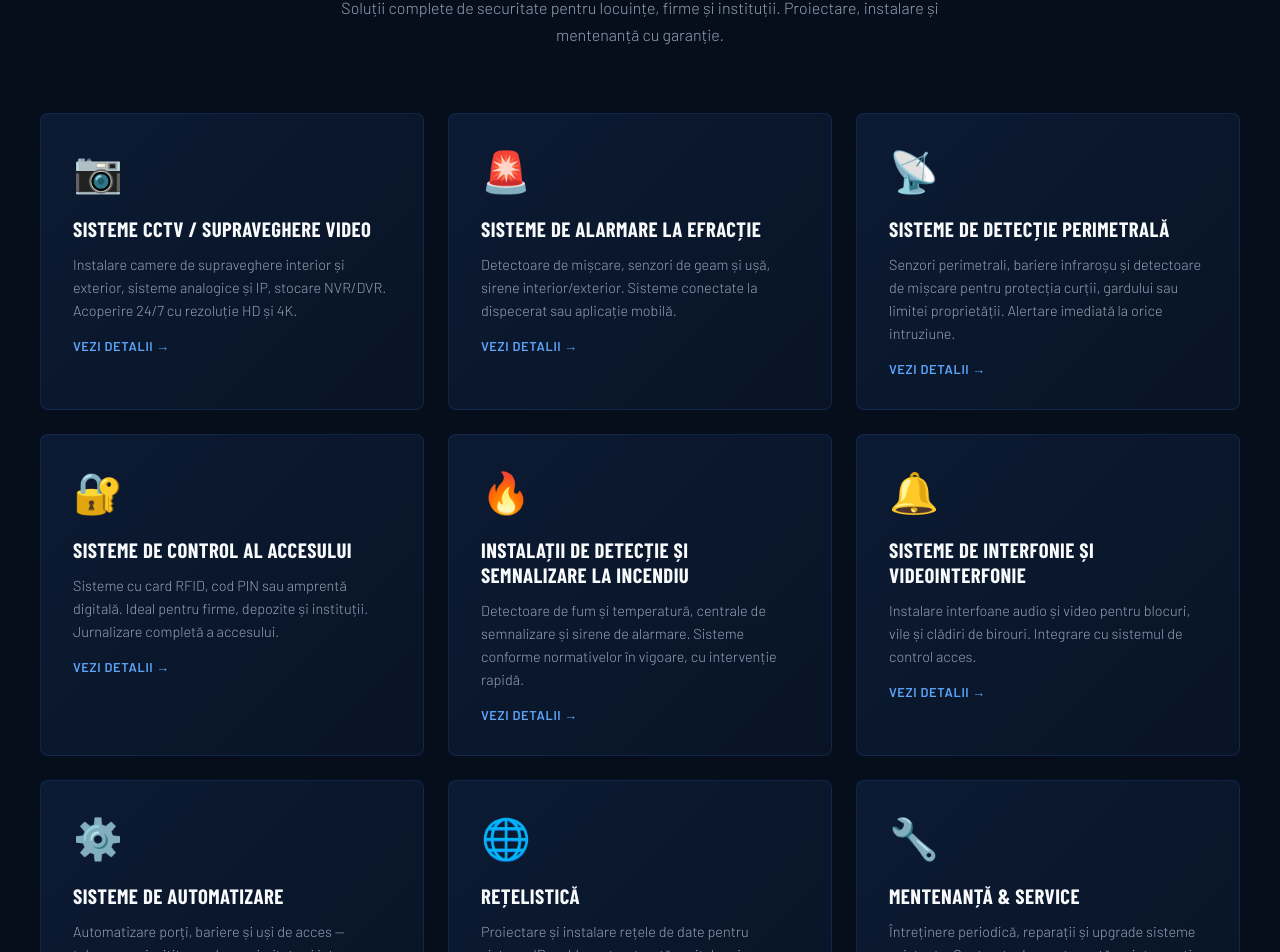
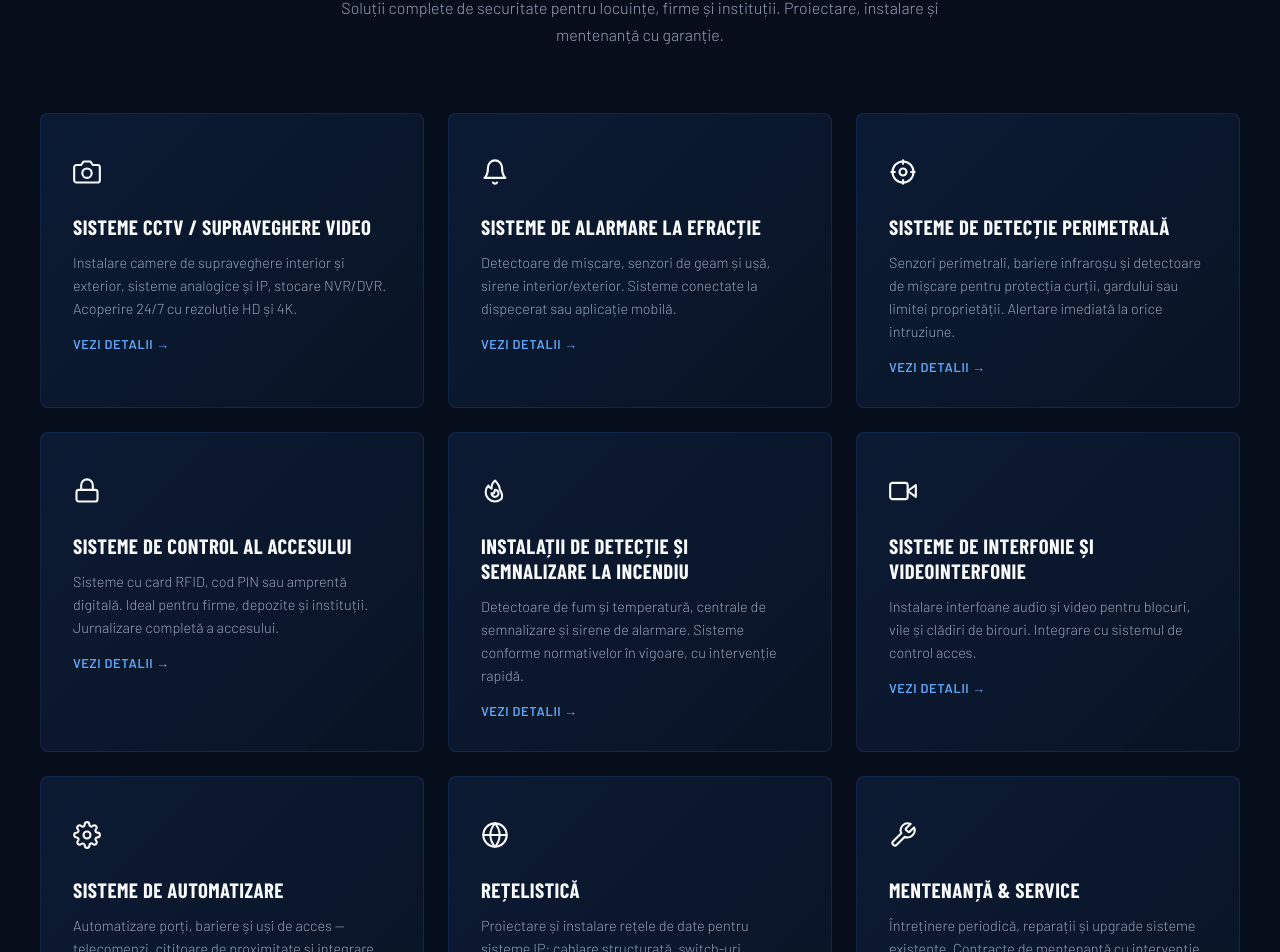
Before and after one commit to simsecuritate-bmc/sim-security, a Next.js app: page / in a window 1280 px wide. Shown: the part 993-1945 px from the top of the page. Built offline with nearby package versions, Linux system fonts and the light colour scheme; a web font is replaced by a local one.

Commit message:
Update page.js

```diff
--- a/app/page.js
+++ b/app/page.js
@@ -1,5 +1,83 @@
 'use client'
 import { useState } from 'react'
+
+function ServiceIcon({ type }) {
+  const props = {
+    width: 28, height: 28, viewBox: '0 0 24 24', fill: 'none',
+    stroke: 'currentColor', strokeWidth: 1.8, strokeLinecap: 'round', strokeLinejoin: 'round'
+  }
+  switch (type) {
+    case 'cctv':
+      return (
+        <svg {...props}>
+          <path d="M23 19a2 2 0 0 1-2 2H3a2 2 0 0 1-2-2V8a2 2 0 0 1 2-2h4l2-3h6l2 3h4a2 2 0 0 1 2 2z" />
+          <circle cx="12" cy="13" r="4" />
+        </svg>
+      )
+    case 'alarm':
+      return (
+        <svg {...props}>
+          <path d="M18 8A6 6 0 0 0 6 8c0 7-3 9-3 9h18s-3-2-3-9" />
+          <path d="M13.73 21a2 2 0 0 1-3.46 0" />
+        </svg>
+      )
+    case 'perimeter':
+      return (
+        <svg {...props}>
+          <circle cx="12" cy="12" r="9" />
+          <circle cx="12" cy="12" r="3" />
+          <line x1="12" y1="2" x2="12" y2="5" />
+          <line x1="12" y1="19" x2="12" y2="22" />
+          <line x1="2" y1="12" x2="5" y2="12" />
+          <line x1="19" y1="12" x2="22" y2="12" />
+        </svg>
+      )
+    case 'access':
+      return (
+        <svg {...props}>
+          <rect x="3" y="11" width="18" height="10" rx="2" />
+          <path d="M7 11V7a5 5 0 0 1 10 0v4" />
+        </svg>
+      )
+    case 'fire':
+      return (
+        <svg {...props}>
+          <path d="M17.66 18.66A8 8 0 0 1 6.34 7.34S7 9 9 10c0-2 .5-5 3-7 2 2 4.16 5.19 4.16 8.16A7.97 7.97 0 0 1 17.66 18.66z" />
+          <path d="M9.88 16.12A3 3 0 1 0 12.01 11L11 14H9c0 .77.29 1.54.88 2.12z" />
+        </svg>
+      )
+    case 'intercom':
+      return (
+        <svg {...props}>
+          <path d="M23 7l-7 5 7 5V7z" />
+          <rect x="1" y="5" width="15" height="14" rx="2" />
+        </svg>
+      )
+    case 'automation':
+      return (
+        <svg {...props}>
+          <circle cx="12" cy="12" r="3" />
+          <path d="M19.4 15a1.65 1.65 0 0 0 .33 1.82l.06.06a2 2 0 1 1-2.83 2.83l-.06-.06a1.65 1.65 0 0 0-1.82-.33 1.65 1.65 0 0 0-1 1.51V21a2 2 0 0 1-4 0v-.09A1.65 1.65 0 0 0 9 19.4a1.65 1.65 0 0 0-1.82.33l-.06.06a2 2 0 1 1-2.83-2.83l.06-.06a1.65 1.65 0 0 0 .33-1.82 1.65 1.65 0 0 0-1.51-1H3a2 2 0 0 1 0-4h.09A1.65 1.65 0 0 0 4.6 9a1.65 1.65 0 0 0-.33-1.82l-.06-.06a2 2 0 1 1 2.83-2.83l.06.06a1.65 1.65 0 0 0 1.82.33H9a1.65 1.65 0 0 0 1-1.51V3a2 2 0 0 1 4 0v.09a1.65 1.65 0 0 0 1 1.51 1.65 1.65 0 0 0 1.82-.33l.06-.06a2 2 0 1 1 2.83 2.83l-.06.06a1.65 1.65 0 0 0-.33 1.82V9a1.65 1.65 0 0 0 1.51 1H21a2 2 0 0 1 0 4h-.09a1.65 1.65 0 0 0-1.51 1z" />
+        </svg>
+      )
+    case 'network':
+      return (
+        <svg {...props}>
+          <circle cx="12" cy="12" r="10" />
+          <line x1="2" y1="12" x2="22" y2="12" />
+          <path d="M12 2a15.3 15.3 0 0 1 4 10 15.3 15.3 0 0 1-4 10 15.3 15.3 0 0 1-4-10 15.3 15.3 0 0 1 4-10z" />
+        </svg>
+      )
+    case 'maintenance':
+      return (
+        <svg {...props}>
+          <path d="M14.7 6.3a1 1 0 0 0 0 1.4l1.6 1.6a1 1 0 0 0 1.4 0l3.77-3.77a6 6 0 0 1-7.94 7.94l-6.91 6.91a2.12 2.12 0 0 1-3-3l6.91-6.91a6 6 0 0 1 7.94-7.94z" />
+        </svg>
+      )
+    default:
+      return null
+  }
+}
 
 export default function Home() {
   const [formData, setFormData] = useState({ nume: '', telefon: '', email: '', serviciu: '', mesaj: '' })
@@ -25,63 +103,63 @@ const handleSubmit = async (e) => {
 
   const services = [
     {
-      icon: '📷',
+      icon: 'cctv',
       title: 'Sisteme CCTV / Supraveghere Video',
       desc: 'Instalare camere de supraveghere interior și exterior, sisteme analogice și IP, stocare NVR/DVR. Acoperire 24/7 cu rezoluție HD și 4K.',
       details: 'Proiectăm sistemul de supraveghere în funcție de dimensiunea și cerințele obiectivului: camere dome, bullet sau PTZ, analogice (HD-TVI/CVI) sau IP, cu vedere nocturnă și detecție inteligentă de mișcare. Stocare pe NVR/DVR cu acces la distanță din aplicație mobilă, configurare pentru vizualizare live și export înregistrări.\n\nEtapele lucrării: consultanță și evaluare a punctelor de acoperire necesare, proiectare unghiuri de filmare, montaj camere și cablare (sau configurare wireless), configurare NVR/DVR și rețea, testare completă și instruirea clientului privind aplicația de vizualizare de pe telefon. Oferim garanție la echipamente și opțiune de contract de mentenanță.',
       images: []
     },
     {
-      icon: '🚨',
+      icon: 'alarm',
       title: 'Sisteme de Alarmare la Efracție',
       desc: 'Detectoare de mișcare, senzori de geam și ușă, sirene interior/exterior. Sisteme conectate la dispecerat sau aplicație mobilă.',
       details: 'Sisteme complete de alarmă cu senzori de mișcare (PIR/dual tehnologie), contacte magnetice pentru uși și ferestre, senzori de vibrație și sirene interior/exterior cu flash. Centrală conectată la aplicație mobilă pentru armare/dezarmare de la distanță și notificări în timp real, cu opțiune de conectare la dispecerat de monitorizare 24/7.\n\nSistemul poate fi extins cu telecomenzi, tastaturi de armare pe zone separate (utile în case cu mai multe niveluri) și baterie de backup în caz de pană de curent. La finalul instalării, primești o sesiune de instruire pentru armare/dezarmare și configurarea notificărilor.',
       images: []
     },
     {
-      icon: '📡',
+      icon: 'perimeter',
       title: 'Sisteme de Detecție Perimetrală',
       desc: 'Senzori perimetrali, bariere infraroșu și detectoare de mișcare pentru protecția curții, gardului sau limitei proprietății. Alertare imediată la orice intruziune.',
       details: 'Protejăm limita proprietății cu bariere infraroșu, senzori pe gard, detectoare radar de mișcare exterioară și cabluri senzoriale îngropate, calibrate să evite alarmele false (animale, vânt). Ideal pentru curți, depozite, parcări și obiective industriale unde intervenția trebuie declanșată înainte de intruziunea efectivă în clădire.\n\nSoluția se proiectează individual, în funcție de configurația terenului și de riscurile identificate la evaluarea inițială, și se poate integra cu sistemul de CCTV (pornire automată a înregistrării la alarmă) și cu cel de alarmare la efracție.',
       images: []
     },
     {
-      icon: '🔐',
+      icon: 'access',
       title: 'Sisteme de Control al Accesului',
       desc: 'Sisteme cu card RFID, cod PIN sau amprentă digitală. Ideal pentru firme, depozite și instituții. Jurnalizare completă a accesului.',
       details: 'Sisteme de control acces cu cititoare de card RFID, cod PIN, amprentă digitală sau recunoaștere facială, integrate cu electromagneți, yale electrice sau bariere. Software de administrare cu jurnal complet al accesărilor și programare de drepturi pe zone și intervale orare, potrivit pentru firme, blocuri, depozite și instituții.\n\nPoți gestiona ușor adăugarea sau ștergerea unui utilizator, restricționa accesul pe anumite intervale orare și genera rapoarte de prezență/accesare pentru fiecare punct de control.',
       images: []
     },
     {
-      icon: '🔥',
+      icon: 'fire',
       title: 'Instalații de Detecție și Semnalizare la Incendiu',
       desc: 'Detectoare de fum și temperatură, centrale de semnalizare și sirene de alarmare. Sisteme conforme normativelor în vigoare, cu intervenție rapidă.',
       details: 'Instalații de detecție și semnalizare la incendiu cu detectoare de fum, temperatură și gaz, centrale adresabile sau convenționale, butoane de alarmare manuală și sirene optico-acustice. Proiectare, punere în funcțiune și verificare periodică, conform normativelor în vigoare.\n\nRecomandat pentru firme, depozite, blocuri și instituții care au nevoie de sisteme conforme pentru autorizare — de la consultanță inițială până la documentația necesară și mentenanța periodică obligatorie.',
       images: []
     },
     {
-      icon: '🔔',
+      icon: 'intercom',
       title: 'Sisteme de Interfonie și Videointerfonie',
       desc: 'Instalare interfoane audio și video pentru blocuri, vile și clădiri de birouri. Integrare cu sistemul de control acces.',
       details: 'Instalăm interfoane audio și video pentru blocuri, vile și clădiri de birouri, cu monitoare interioare color, deschidere ușă de la distanță și, opțional, vizualizare de pe telefon. Integrare completă cu sistemul de control acces și, la cerere, cu camerele de supraveghere ale intrării.\n\nDisponibile atât în variantă cu fir, cât și wireless, cu unul sau mai multe posturi interioare — utile pentru vile cu mai multe apartamente sau clădiri de birouri cu recepție.',
       images: []
     },
     {
-      icon: '⚙️',
+      icon: 'automation',
       title: 'Sisteme de Automatizare',
       desc: 'Automatizare porți, bariere și uși de acces — telecomenzi, cititoare de proximitate și integrare cu restul sistemelor de securitate.',
       details: 'Automatizăm porți batante, glisante și bariere auto, cu telecomenzi, cititoare de proximitate, buton de interior și senzori de siguranță anti-blocare. Integrare cu sistemul de control acces și interfonie, pentru comandă unificată a intrării în proprietate.\n\nOferim și comandă de pe telefon (deschidere de la distanță), programare de coduri temporare pentru vizitatori și mentenanță periodică a motoarelor și automatizărilor existente, chiar dacă nu au fost instalate de noi.',
       images: []
     },
     {
-      icon: '🌐',
+      icon: 'network',
       title: 'Rețelistică',
       desc: 'Proiectare și instalare rețele de date pentru sisteme IP: cablare structurată, switch-uri, echipamente wireless și configurare pentru integrarea sistemelor de securitate.',
       details: 'Proiectăm și instalăm infrastructura de rețea necesară sistemelor IP: cablare structurată UTP/fibră, switch-uri PoE, echipamente wireless și configurare pentru separarea traficului de securitate de restul rețelei. Testare a cablajului la finalizare.\n\nAcoperă atât instalații noi (birouri, depozite, obiective industriale), cât și extinderea sau optimizarea unei rețele existente, astfel încât camerele și sistemele IP să funcționeze stabil, fără blocaje de bandă.',
       images: []
     },
     {
-      icon: '🔧',
+      icon: 'maintenance',
       title: 'Mentenanță & Service',
       desc: 'Întreținere periodică, reparații și upgrade sisteme existente. Contracte de mentenanță cu intervenție rapidă garantată.',
       details: 'Contracte de mentenanță preventivă cu verificări periodice programate, curățare și calibrare echipamente, actualizări firmware și înlocuire componente uzate. Intervenție rapidă la solicitare pentru remedierea oricărei defecțiuni, cu timp de răspuns garantat prin contract.\n\nPreluăm în mentenanță și sisteme instalate de alți furnizori, după o evaluare inițială a stării echipamentelor existente.',
@@ -175,7 +253,7 @@ const handleSubmit = async (e) => {
                 key={i}
                 onClick={() => setActiveService(i)}
               >
-                <span className="service-icon">{s.icon}</span>
+                <span className="service-icon"><ServiceIcon type={s.icon} /></span>
                 <h3>{s.title}</h3>
                 <p>{s.desc}</p>
                 <span className="service-more">Vezi detalii →</span>
@@ -196,7 +274,13 @@ const handleSubmit = async (e) => {
             >
               ✕
             </button>
-            <span className="service-icon">{services[activeService].icon}</span>
+            <div className="service-modal-hero">
+              <img
+                src={`/services/${services[activeService].icon}.jpg`}
+                alt={services[activeService].title}
+              />
+            </div>
+            <span className="service-icon"><ServiceIcon type={services[activeService].icon} /></span>
             <h3>{services[activeService].title}</h3>
             {services[activeService].details.split('\n\n').map((paragraph, idx) => (
               <p key={idx}>{paragraph}</p>
@@ -446,7 +530,7 @@ const handleSubmit = async (e) => {
             <span>🏅</span>
             <span>Certificat <strong>ISO 9001:2015</strong></span>
           </div>
-          <div className="footer-copy">© {new Date().getFullYear()} SIM Security SRL. Toate drepturile rezervate. V1.0.3 </div>
+          <div className="footer-copy">© {new Date().getFullYear()} SIM Security SRL. Toate drepturile rezervate. V1.0.4 </div>
         </div>
       </footer>
     </>
```
